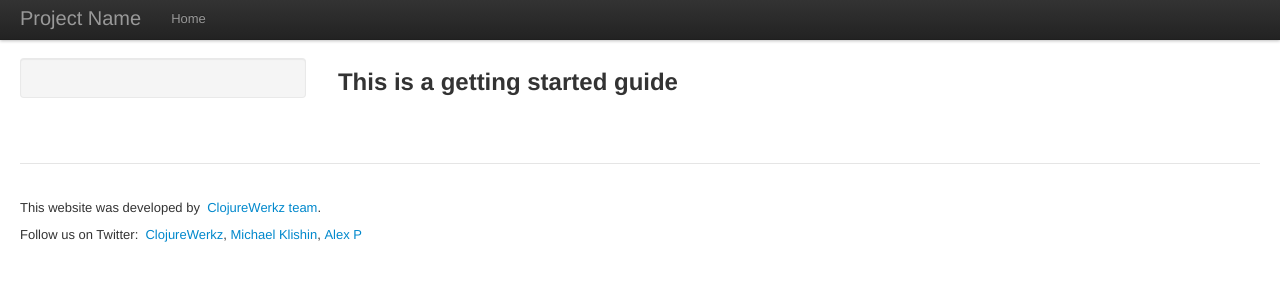
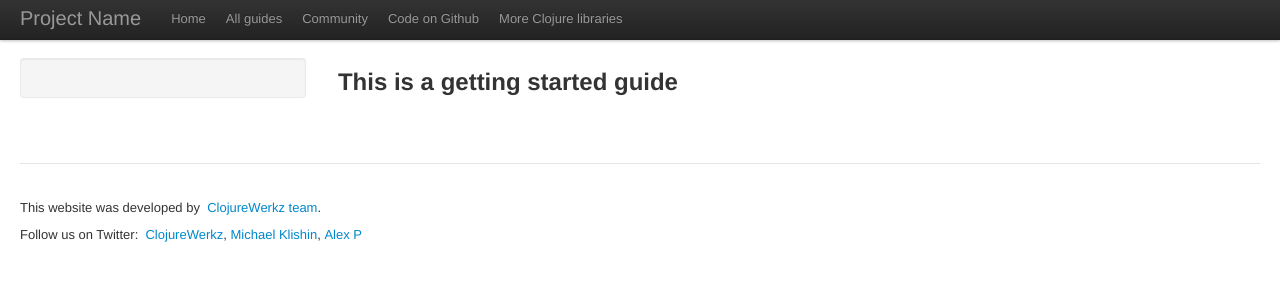
Before and after one commit to gorillalabs/sparkling, a Jekyll site: the page built from articles/getting_started.md, in a window 1280 px wide. Shown: the top 300 px of the page. Built offline with Jekyll 4.4.1, drawn with Linux system fonts in a browser that asks for light colours; some web fonts are replaced.

Commit message:
Link to clojurewerkz.org in the nav bar

```diff
--- a/_layouts/article.html
+++ b/_layouts/article.html
@@ -29,6 +29,18 @@
               <li class=''>
                 <a href='/'>Home</a>
               </li>
+              <li>
+                <a href="/articles/guides.html">All guides</a>
+              </li>
+              <li>
+                <a href='/articles/community.html'>Community</a>
+              </li>
+              <li>
+                <a href='https://github.com/clojurewerkz'>Code on Github</a>
+              </li>
+              <li>
+                <a href='http://clojurewerkz.org'>More Clojure libraries</a>
+              </li>
             </ul>
           </div>
         </div>
--- a/_layouts/default.html
+++ b/_layouts/default.html
@@ -39,6 +39,9 @@
               <li>
                 <a href='https://github.com/clojurewerkz'>Code on Github</a>
               </li>
+              <li>
+                <a href='http://clojurewerkz.org'>More Clojure libraries</a>
+              </li>
             </ul>
           </div>
         </div>
```
